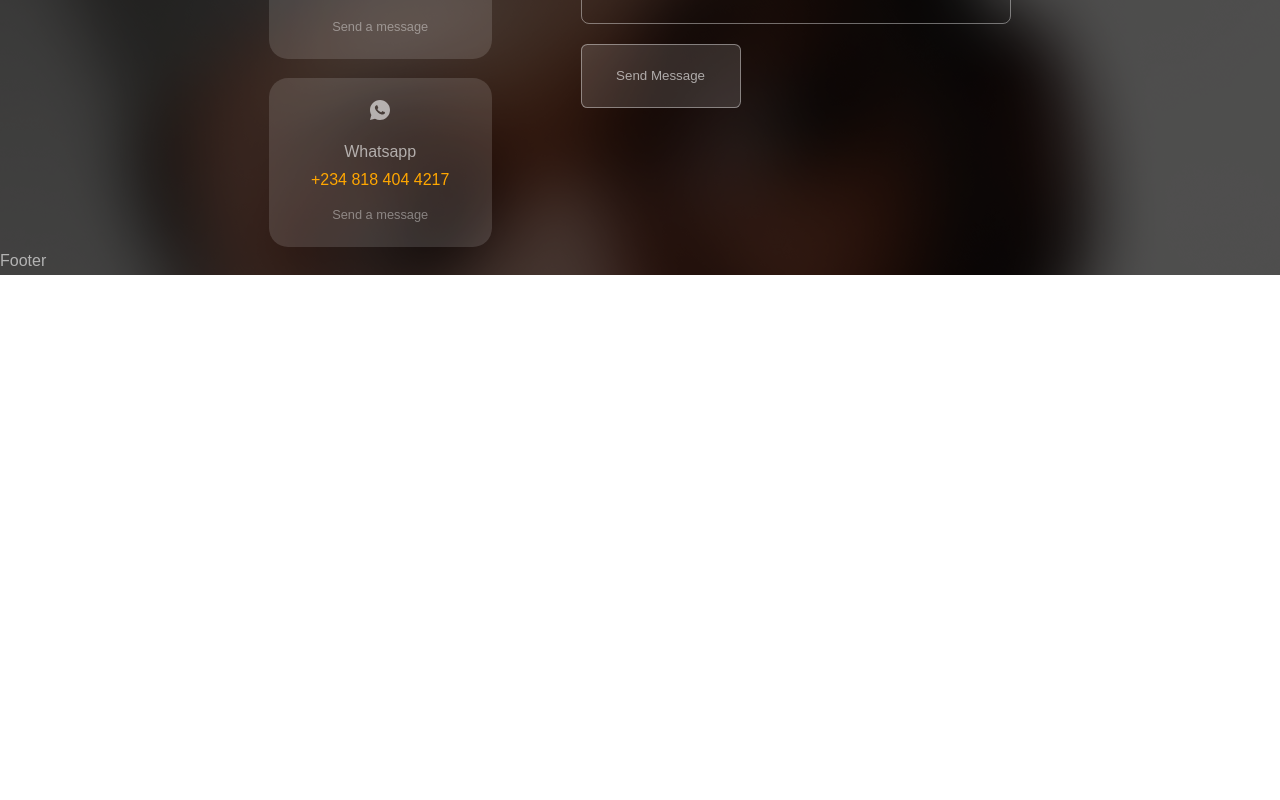
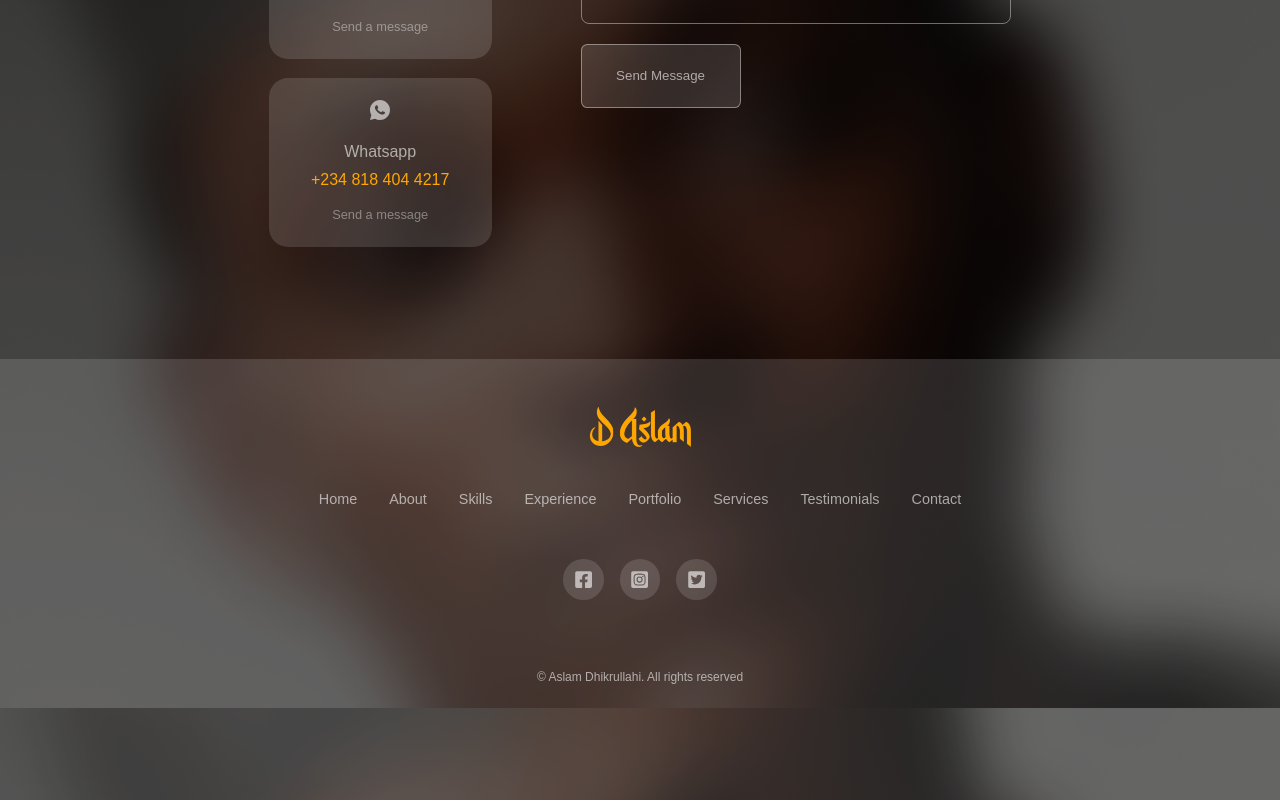
Before and after one commit to aslam-adigun/d-aslam, a React (Create React App) app: page / in a window 1280 px wide. Shown: the part 6492-7292 px from the top of the page. Before the commit the page ends 6767 px from the top, so only its background shows below. Built offline with nearby package versions, Linux system fonts and the light colour scheme; a web font is replaced by a local one.

Commit message:
:rocket: Created footer section
I have completed the footer component styled and added responsiveness.

```diff
--- a/src/components/footer/Footer.jsx
+++ b/src/components/footer/Footer.jsx
@@ -1,10 +1,40 @@
-import React from 'react'
-import './footer.css'
+/* eslint-disable jsx-a11y/anchor-is-valid */
+import React from "react";
+import "./footer.css";
+import Logo from "../../assets/D. ASLAM.png";
+import {FaFacebookSquare} from 'react-icons/fa'
+import {FaInstagramSquare} from 'react-icons/fa'
+import {FaTwitterSquare} from 'react-icons/fa'
 
 const Footer = () => {
   return (
-    <div>Footer</div>
-  )
-}
+    <footer>
+      <a href="#" className="footer__logo">
+        <img src={Logo} alt="Footer Logo" />
+      </a>
 
-export default Footer
+      <ul className="permalinks">
+        <li><a href="#">Home</a></li>
+        <li><a href="#about">About</a></li>
+        <li><a href="#skills">Skills</a></li>
+        <li><a href="#experience">Experience</a></li>
+        <li><a href="#portfolio">Portfolio</a></li>
+        <li><a href="#services">Services</a></li>
+        <li><a href="#testimonials">Testimonials</a></li>
+        <li><a href="#contact">Contact</a></li>
+      </ul>
+
+      <div className="footer__socials">
+        <a href="https://www.facebook.com/adigun.adepoju.9" target="_blank" rel="noreferrer"><FaFacebookSquare /></a>
+        <a href="https://www.instagram.com/dh.aslam/" target="_blank" rel="noreferrer"><FaInstagramSquare /></a>
+        <a href="https://twitter.com/AslamAdigun" target="_blank" rel="noreferrer"><FaTwitterSquare /></a>
+      </div>
+
+      <div className="footer__copyright">
+        <small>&copy; Aslam Dhikrullahi. All rights reserved</small>
+      </div>
+    </footer>
+  );
+};
+
+export default Footer;
--- a/src/components/footer/footer.css
+++ b/src/components/footer/footer.css
@@ -0,0 +1,70 @@
+footer {
+    background: var(--color-primary-variant2);
+    padding: 3rem 0;
+    text-align: center;
+    font-size: 0.9rem;
+    margin-top: 7rem;
+}
+
+footer a {
+    color: var(--color-primary);
+}
+
+.footer__logo {
+    font-size: 2rem;
+    font-weight: 500;
+    margin-bottom: 2rem;
+    display: inline-block;
+}
+
+.footer__logo img {
+    height: 40px;
+}
+
+.permalinks {
+    display: flex;
+    flex-wrap: wrap;
+    justify-content: center;
+    gap: 2rem;
+    margin: 0 auto 3rem;
+}
+
+.footer__socials {
+    display: flex;
+    justify-content: center;
+    gap: 1rem;
+    margin-bottom: 4rem;
+}
+
+.footer__socials a {
+    background: var(--color-primary-variant2);
+    color: var(--color-primary);
+    font-size: 1.2rem;
+    padding: 0.6rem;
+    border-radius: 50%;
+    display: flex;
+    border: 1px solid transparent;
+}
+
+.footer__socials a:hover {
+    background: transparent;
+    color: var(--color-secondary);
+    border-color: var(--color-bg);
+}
+
+.footer__copyright {
+    margin-bottom: 4rem;
+    color: var(--color-primary)
+}
+
+/* ================= MEDIA QUERIES (SMALL DEVICES) ================= */
+/* @media screen and (max-width: 600px) {
+    .permalinks {
+        flex-direction: column;
+        gap: 1.5rem;
+    }
+
+    .footer__socials {
+        margin-bottom: 2.6rem;
+    }
+} */
--- a/src/components/testimonials/Testimonials.jsx
+++ b/src/components/testimonials/Testimonials.jsx
@@ -39,7 +39,7 @@ const data = [
 ]
 const Testimonials = () => {
   return (
-    <section id='section'>
+    <section id='testimonials'>
       <h5>Reiew from clients</h5>
       <h2>Testimonials</h2>
 
```
